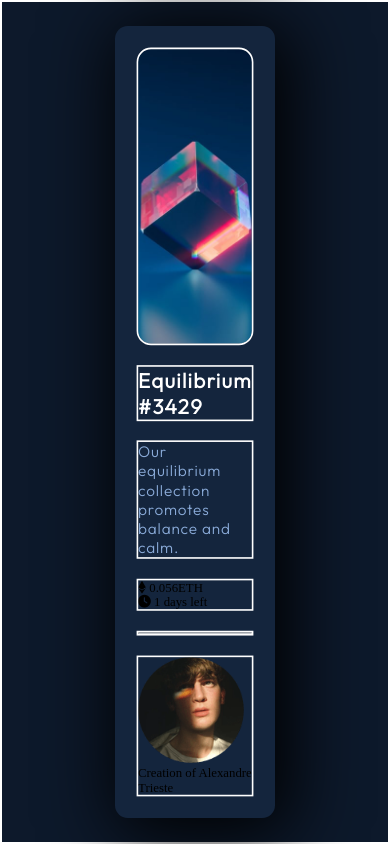
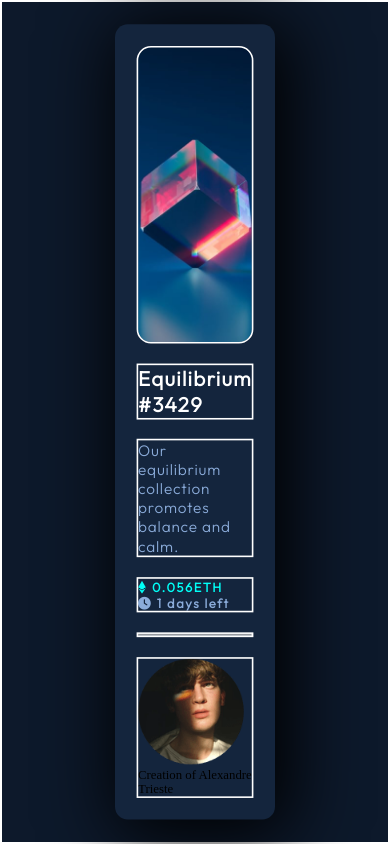
Before and after one commit to alexandretrieste/CSS-Conceitos-Fundamentais, a plain HTML site: page index.html in a window 390 px wide. Drawn offline with Linux system fonts and the light colour scheme.

Commit message:
feat(css): adjust icons eth and clock and font colors and adjust responsive parameters

```diff
--- a/css/style.css
+++ b/css/style.css
@@ -64,3 +64,21 @@ p{
   font-size: 1.2rem;
   letter-spacing: 0.063rem;
 }
+
+/* adjust icons eth and clock and font colors and adjust responsive parameters */
+.eth{
+  font-family: var(--font);
+  color: var(--etheriumcolor);
+  font-weight: 600;
+  letter-spacing: 0.125rem;
+}
+.fab{
+  color: var(--etheriumcolor);
+}
+
+.days{
+  font-family: var(--font);
+  color: var(--contentcolor);
+  font-weight: 800;
+  letter-spacing: 2px;
+}
```
